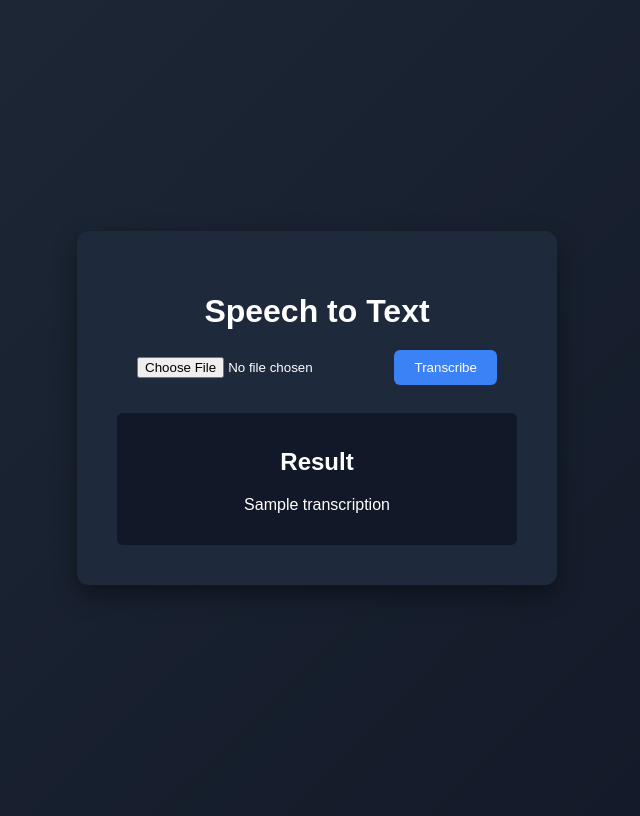
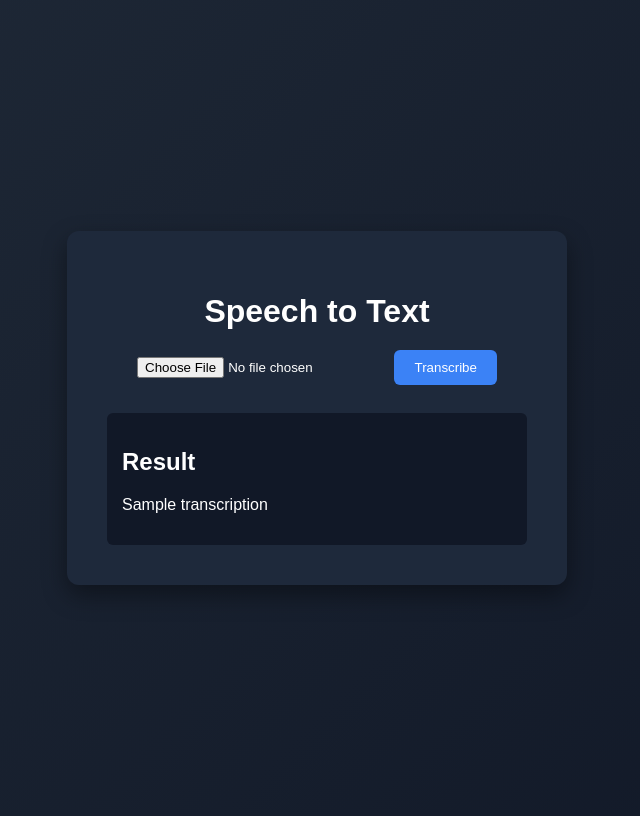
Before and after one commit to yunsu080313-del/real, a Flask app: template templates/index.html in a window 1280 px wide. Shown: the whole page, without its empty margins (323-963 px from the left). Run offline with Flask 3, Linux system fonts and the light colour scheme; the template is opened without the code that fills it: most values are stand-ins (such as "Sample title", 1, 10 or a date in 2020).

Commit message:
Update style.css

```diff
--- a/static/style.css
+++ b/static/style.css
@@ -12,7 +12,7 @@ body {
     background: #1e293b;
     padding: 40px;
     border-radius: 12px;
-    width: 400px;
+    width: 420px;
     text-align: center;
     box-shadow: 0 10px 25px rgba(0,0,0,0.4);
 }
@@ -43,4 +43,6 @@ button:hover {
     background: #111827;
     padding: 15px;
     border-radius: 6px;
+    text-align: left;
+    word-wrap: break-word;
 }
```
